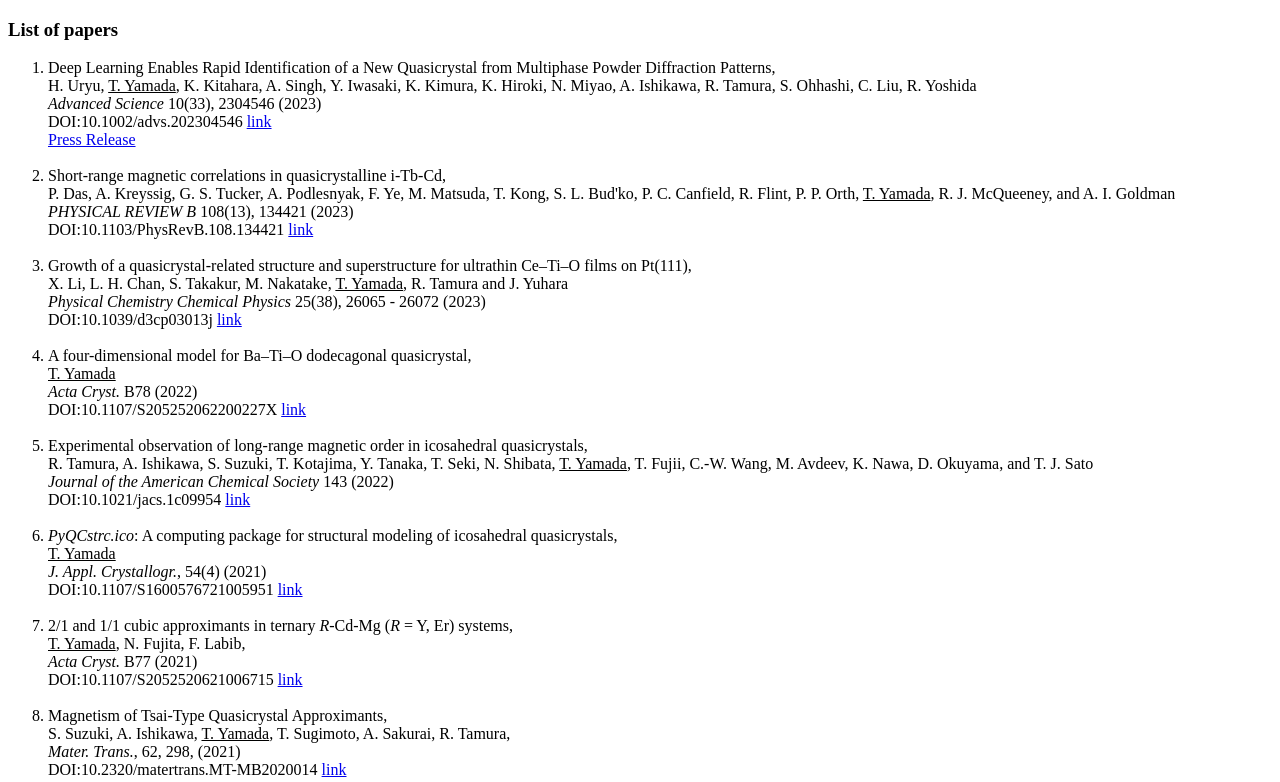
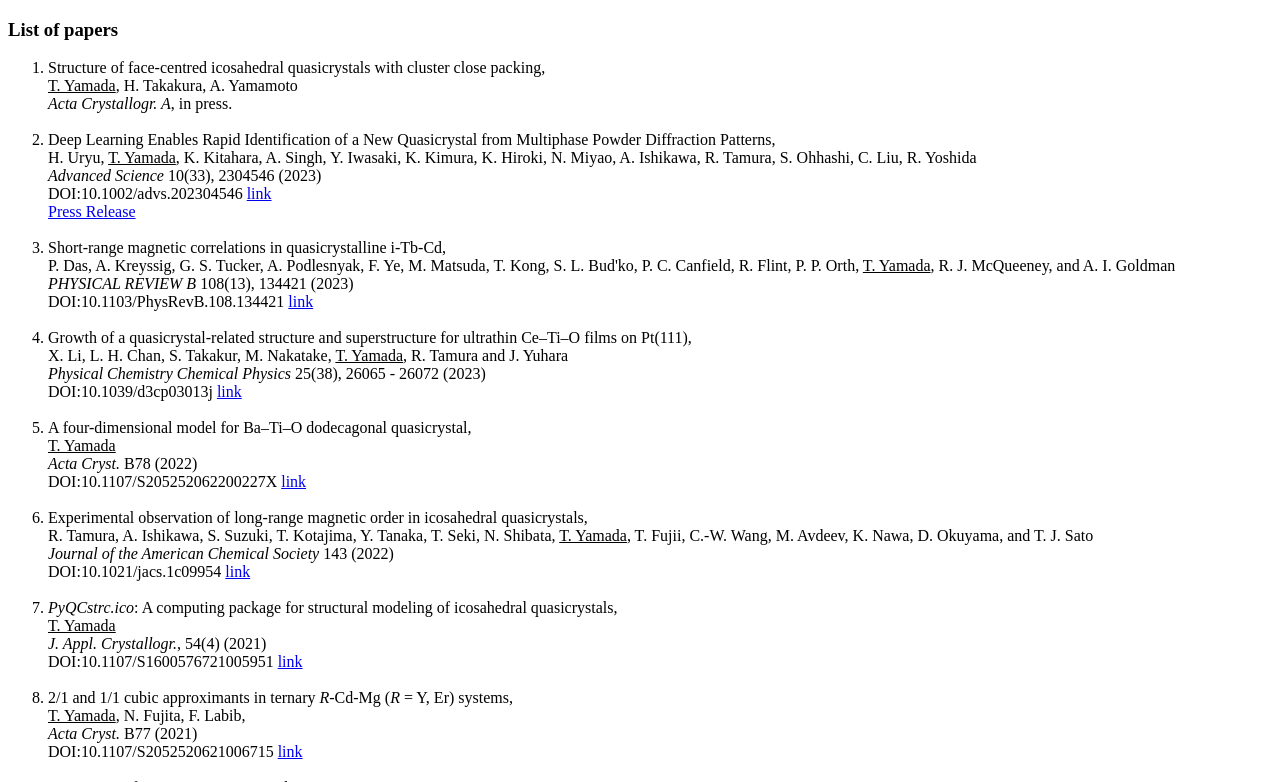
Before and after one commit to ttyamada/ttyamada.github.io, a plain HTML site: page list.html in a window 1280 px wide. Shown: the top 782 px of the page. Drawn offline with Linux system fonts and the light colour scheme.

Commit message:
Update list.html

```diff
--- a/list.html
+++ b/list.html
@@ -12,6 +12,9 @@
 
 <h3>List of papers</h3>
 <ol>
+	<li> Structure of face-centred icosahedral quasicrystals with cluster close packing,<br> <u>T. Yamada</u>, H. Takakura, A. Yamamoto<br> <i>Acta Crystallogr. A</i>, in press.
+</li>
+<br>
 	<li> Deep Learning Enables Rapid Identification of a New Quasicrystal from Multiphase Powder Diffraction Patterns,<br> H. Uryu, <u>T. Yamada</u>, K. Kitahara, A. Singh, Y. Iwasaki, K. Kimura, K. Hiroki, N. Miyao, A. Ishikawa, R. Tamura, S. Ohhashi, C. Liu, R. Yoshida<br> <i>Advanced Science </i> 10(33), 2304546 (2023)
 <br>DOI:10.1002/advs.202304546 <a href="https://doi.org/10.1002/advs.202304546">link</a>
 <br><a href="https://www.tus.ac.jp/today/archive/20231102_1031.html">Press Release</a>
```
